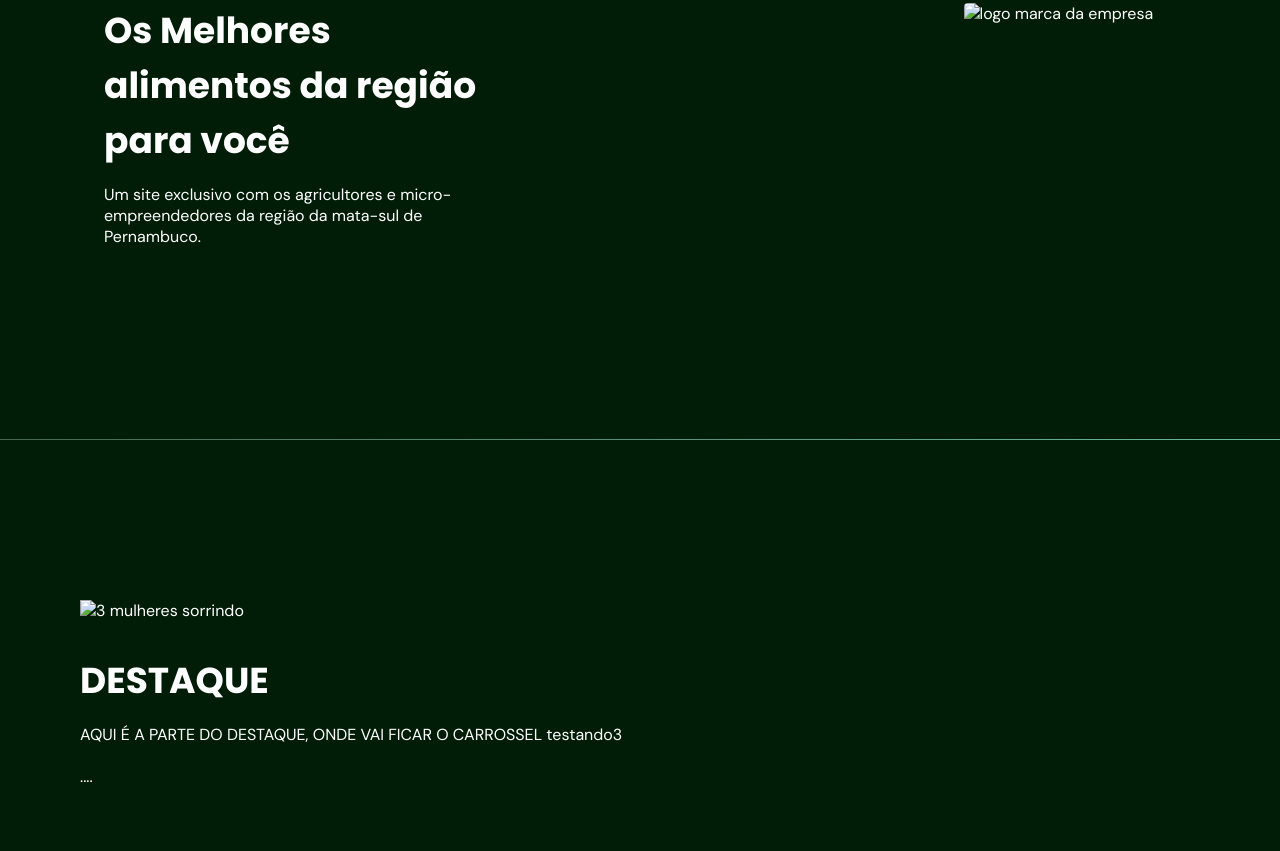
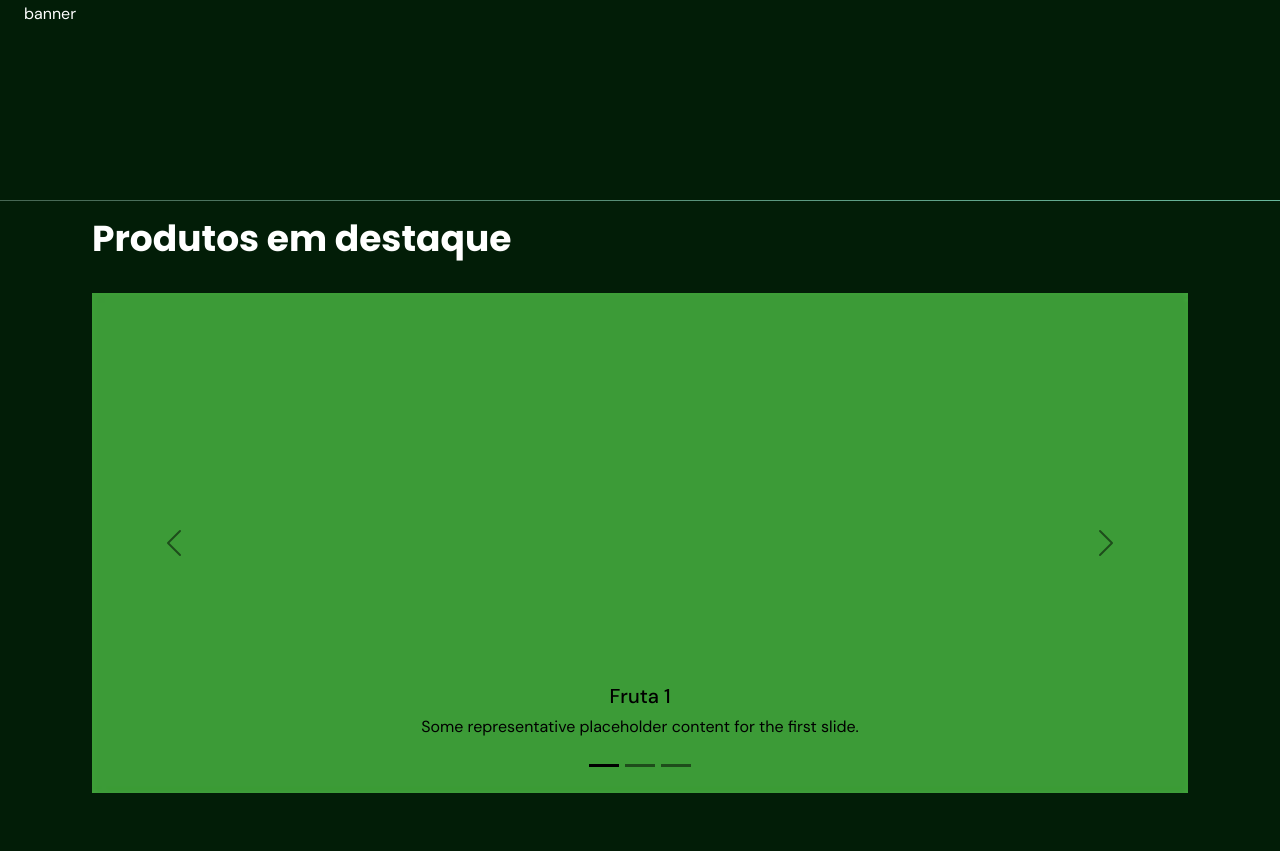
Before and after one commit to josejuniorti/Agri_Tec, a plain HTML site: page index.html in a window 1280 px wide. Shown: the part 229-1080 px from the top of the page. Drawn offline with nearby package versions, Linux system fonts and the light colour scheme; a script that the page names is missing.

Commit message:
Adiciona o slide de destaques na página home #4 #31 #48 #49

```diff
--- a/css/style.css
+++ b/css/style.css
@@ -57,8 +57,11 @@ body {
   font: 700 var(--title-font-size) var(--title-font);
   color: var(--title-color);
   -webkit-font-smoothing: auto;
+  margin-top:-150px;
 }
-
+.carousel {
+  margin-top:-100px;
+}
 .button {
   background-color: var(--base-color);
   color: var(--text-color-light);
@@ -293,16 +296,7 @@ nav.show div.icon-close {
 
 #home .text {
   margin-left: 1.5rem;
-  margin-right: 1.5rem;
   text-align: center;
-}
-
-#home .text h1 {
-  margin-bottom: 1rem;
-}
-
-#home .text p {
-  margin-bottom: 2rem;
 }
 
 /*====  ABOUT ============================ */
@@ -659,3 +653,8 @@ footer .social a:hover {
     --subtitle-font-size: 1.125rem;
   }
 }
+
+.image-slide {
+  width:100%;
+  height:500px;
+}
--- a/index.html
+++ b/index.html
@@ -2,26 +2,22 @@
 <html lang="PT-BR">
   <head>
     <!-- PAGE INFO -->
-    <meta charset="UTF-8" />
-    <meta name="viewport" content="width=device-width, initial-scale=1.0" />
+    <meta charset="UTF-8">
+    <meta name="viewport" content="width=device-width, initial-scale=1.0">
     <title>AgriTec</title>
+    <link href="https://cdn.jsdelivr.net/npm/bootstrap@5.2.0-beta1/dist/css/bootstrap.min.css" rel="stylesheet" integrity="sha384-0evHe/X+R7YkIZDRvuzKMRqM+OrBnVFBL6DOitfPri4tjfHxaWutUpFmBp4vmVor" crossorigin="anonymous">
 
+    <!-- STYLES -->
+    <link rel="stylesheet" href="css/style.css">
+
+    <!-- Fonts -->
+    <link rel="preconnect" href="https://fonts.gstatic.com">
+    <link href="https://fonts.googleapis.com/css2?family=DM+Sans:wght@400;500;700&family=Poppins:wght@400;500;700&display=swap" rel="stylesheet">
 
     <!-- Swiper -->
-    <link
-      rel="stylesheet"
-      href="https://unpkg.com/swiper/swiper-bundle.min.css"
-    />
+    <link rel="stylesheet" href="https://unpkg.com/swiper/swiper-bundle.css">
+    <link rel="stylesheet" href="https://unpkg.com/swiper/swiper-bundle.min.css">
 
-    <!-- STYLES -->
-    <link rel="stylesheet" href="css/style.css" />
-
-    <!-- Fonts -->
-    <link rel="preconnect" href="https://fonts.gstatic.com" />
-    <link
-      href="https://fonts.googleapis.com/css2?family=DM+Sans:wght@400;500;700&family=Poppins:wght@400;500;700&display=swap"
-      rel="stylesheet"
-    />
 
   </head>
   <body>
@@ -50,20 +46,11 @@
       <!-- HOME -->
       <section class="section" id="home">
         <div class="container grid">
-          <div class="image">
-            <img
-              src="logo.png"
-              alt="logo marca da empresa"
-            />
           </div>
           <div class="text">
-            <h2 class="title">Os Melhores alimentos da região para você </h2>
             <p>
-              Um site exclusivo com os agricultores e micro-empreendedores da região da
-              mata-sul de Pernambuco.
-            </p>
-            <!--h3>Venha agendar um horario com nossos profissionais</h3></br>
-            <a class="button" href="index1.html">Agendar um Horário</a-->
+banner
+</p>
 
           </div>
         </div>
@@ -74,25 +61,45 @@
       <!-- DESTAQUE -->
       <section class="section" id="destaque">
         <div class="container grid">
-          <div class="image">
-            <img
-              src="grupo.PNG"
-              alt="3 mulheres sorrindo"
-            />
-          </div>
-          <div class="text">
-            <h2 class="title">DESTAQUE</h2>
-            <p>
-              AQUI É A PARTE DO DESTAQUE, ONDE VAI FICAR O CARROSSEL
-              testando3
-            </p>
-            <br />
-            <p>
-             ....
-            </p>
-
-          </div>
-        </div>
+            <h2 class="title">Produtos em destaque</h2>
+            <div id="carouselExampleDark" class="carousel carousel-dark slide" data-bs-ride="carousel">
+              <div class="carousel-indicators">
+                <button type="button" data-bs-target="#carouselExampleDark" data-bs-slide-to="0" class="active" aria-current="true" aria-label="Slide 1"></button>
+                <button type="button" data-bs-target="#carouselExampleDark" data-bs-slide-to="1" aria-label="Slide 2"></button>
+                <button type="button" data-bs-target="#carouselExampleDark" data-bs-slide-to="2" aria-label="Slide 3"></button>
+              </div>
+              <div class="carousel-inner">
+                <div class="carousel-item active" data-bs-interval="6000">
+                  <img class="image-slide" src="imagens/abacaxi.jpg" class="d-block w-80" alt="...">
+                  <div class="carousel-caption d-none d-md-block">
+                    <h5>Fruta 1</h5>
+                    <p>Some representative placeholder content for the first slide.</p>
+                  </div>
+                </div>
+                <div class="carousel-item" data-bs-interval="2000">
+                  <img class="image-slide" src="imagens/abacaxi.jpg" class="d-block w-80" alt="...">
+                  <div class="carousel-caption d-none d-md-block">
+                    <h5>Fruta 2</h5>
+                    <p>Some representative placeholder content for the second slide.</p>
+                  </div>
+                </div>
+                <div class="carousel-item">
+                  <img class="image-slide" src="imagens/abacaxi.jpg" class="d-block w-80" alt="...">
+                  <div class="carousel-caption d-none d-md-block">
+                    <h5>Fruta 3</h5>
+                    <p>Some representative placeholder content for the third slide.</p>
+                  </div>
+                </div>
+              </div>
+              <button class="carousel-control-prev" type="button" data-bs-target="#carouselExampleDark" data-bs-slide="prev">
+                <span class="carousel-control-prev-icon" aria-hidden="true"></span>
+                <span class="visually-hidden">Previous</span>
+              </button>
+              <button class="carousel-control-next" type="button" data-bs-target="#carouselExampleDark" data-bs-slide="next">
+                <span class="carousel-control-next-icon" aria-hidden="true"></span>
+                <span class="visually-hidden">Next</span>
+              </button>
+            </div>
       </section>
 
       <div class="divider-2"></div>
@@ -242,6 +249,7 @@
     <a href="#home" class="back-to-top"><i class="icon-arrow-up"></i></a>
 
     <!-- swiper -->
+    <script src="https://unpkg.com/swiper/swiper-bundle.js"></script>
     <script src="https://unpkg.com/swiper/swiper-bundle.min.js"></script>
 
     <!-- scrollreveal -->
@@ -249,5 +257,6 @@
 
     <!-- main.js -->
     <script src="main.js"></script>
+  <script src="https://cdn.jsdelivr.net/npm/bootstrap@5.2.0-beta1/dist/js/bootstrap.bundle.min.js" integrity="sha384-pprn3073KE6tl6bjs2QrFaJGz5/SUsLqktiwsUTF55Jfv3qYSDhgCecCxMW52nD2" crossorigin="anonymous"></script>
   </body>
 </html>
```
Also changed, not shown: imagens/abacaxi.jpg (added).
